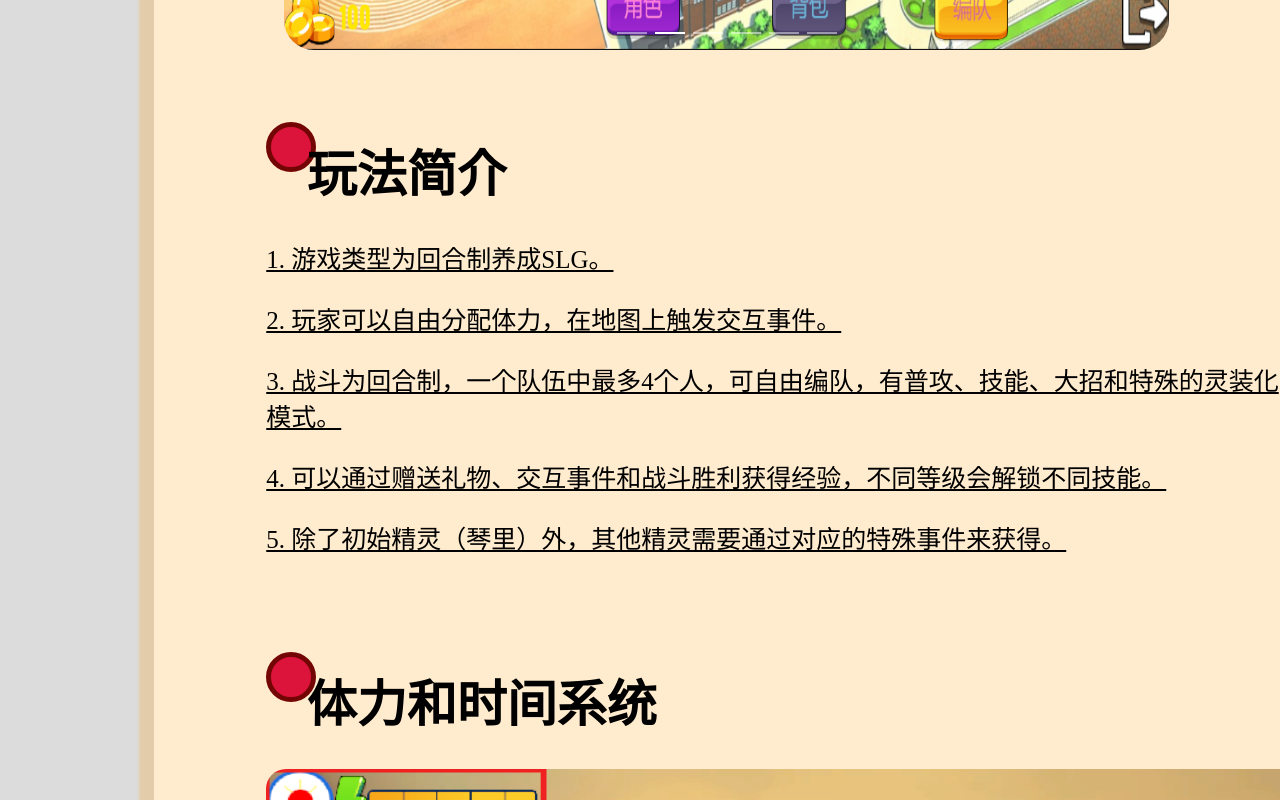
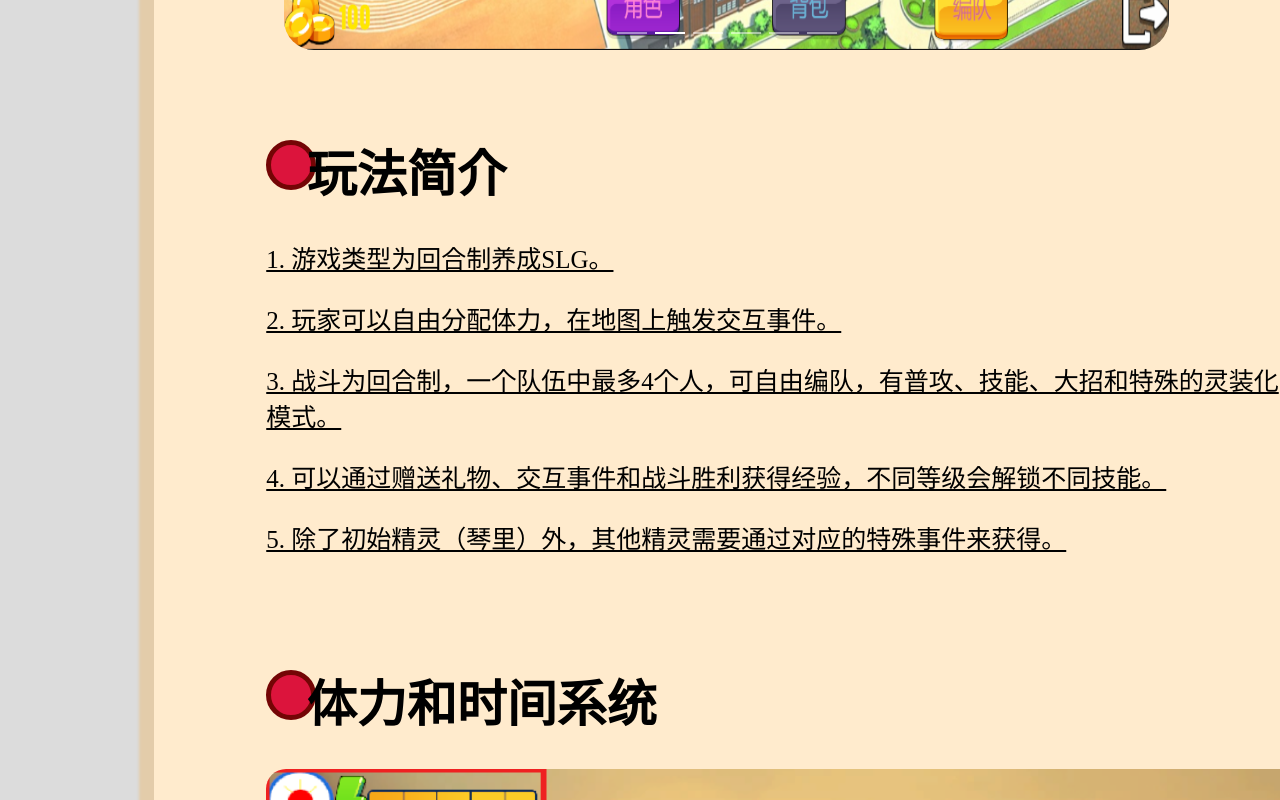
Before and after one commit to ArbiterOvO/Self-WebPage, a Vue app: page /unityProject in a window 1280 px wide. Shown: the part 800-1600 px from the top of the page. Built offline with nearby package versions, Linux system fonts and the light colour scheme.

Commit message:
更改base路径

```diff
--- a/package.json
+++ b/package.json
@@ -11,7 +11,7 @@
     "format": "prettier --write src/"
   },
   "dependencies": {
-    "element-plus": "^2.6.1",
+    "element-plus": "^2.8.0",
     "http-server": "^14.1.1",
     "pinia": "^2.1.7",
     "pnpm": "^9.5.0",
--- a/src/views/LayoutView.vue
+++ b/src/views/LayoutView.vue
@@ -11,6 +11,7 @@ const changeLi = (index) => {
 </script>
 
 <template>
+
   <!-- 左上角头像 -->
   <div class="border-square-out">
     <div class="border-circle-out"></div>
--- a/src/views/unityProject/UnityProjectView.vue
+++ b/src/views/unityProject/UnityProjectView.vue
@@ -105,7 +105,7 @@ body {
 }
 .circle {
   position: relative;
-  top: 72px;
+  top: 90px;
   left: 0px;
   width: 40px;
   height: 40px;
--- a/vite.config.js
+++ b/vite.config.js
@@ -20,7 +20,7 @@ export default defineConfig({
   build: {
     outDir: 'docs'
   },
-  base: '/Self-WebPage',
+  base: '/',
   resolve: {
     alias: {
       '@': fileURLToPath(new URL('./src', import.meta.url))
```
Also changed, not shown: 26 other files (tests, documents, lock files or other folders).
